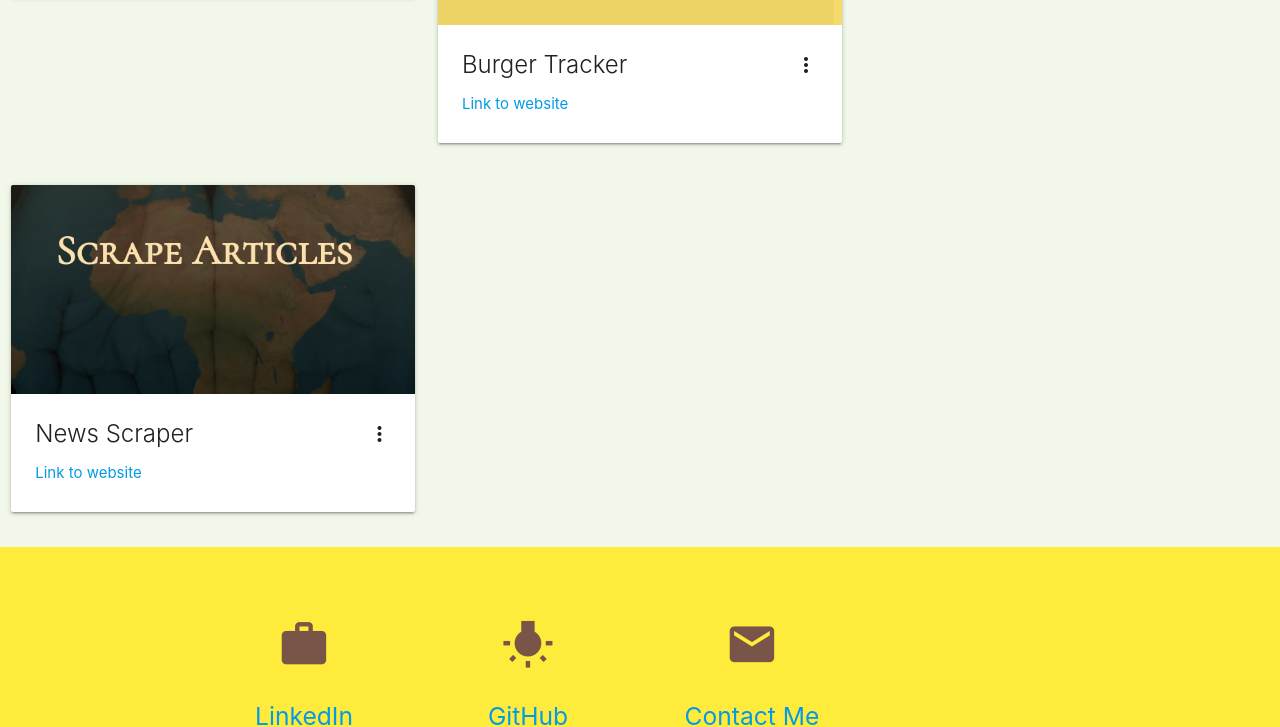
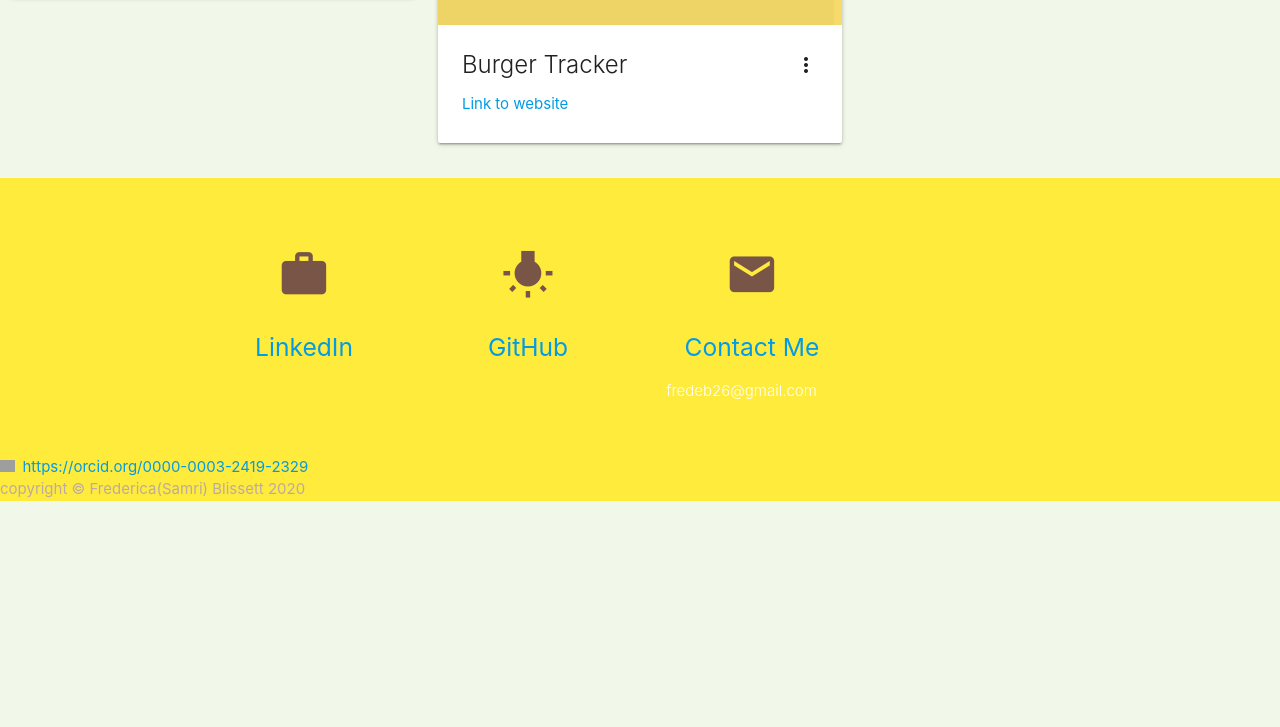
Before and after one commit to redricasa/materialize-portfolio, a plain HTML site: page projects.html in a window 1280 px wide. Shown: the part 1834-2561 px from the top of the page. After the commit the page ends 2355 px from the top, so only its background shows below. Drawn offline with nearby package versions, Linux system fonts and the light colour scheme; grey boxes are pictures that could not be loaded; a script that the page names is missing.

Commit message:
got rid of links to resume page. updated links in project page

```diff
--- a/projects.html
+++ b/projects.html
@@ -27,7 +27,7 @@
             <a href="#" data-target="mobile-demo" class="sidenav-trigger"><i class="material-icons">menu</i></a>
             <ul class="right hide-on-med-and-down">
               <li><a href="index.html">Home</a></li>
-              <li><a href="resume.html">Resume</a></li>
+              <!-- <li><a href="resume.html">Resume</a></li> -->
               <li><a href="ventures.html">Ventures</a></li>
             </ul>
           </div>
@@ -112,7 +112,7 @@
           </div>
           <div class="card-content">
             <span class="card-title activator grey-text text-darken-4">Dare to Inspire: Group project<i class="material-icons right">more_vert</i></span>
-            <p><a href="https://redricasa.github.io/inspire/" target="_blank">Link to website</a></p>
+            <p><a href="https://ga-cabrera.github.io/Inspire-Image-Creator/" target="_blank">Link to website</a></p>
           </div>
           <div class="card-reveal">
             <span class="card-title grey-text text-darken-4">Dare to Inspire: Group project<i class="material-icons right">close</i></span>
@@ -160,7 +160,7 @@
           </div>
           <div class="card-content">
             <span class="card-title activator grey-text text-darken-4">Burger Tracker<i class="material-icons right">more_vert</i></span>
-            <p><a href="https://redricasa.github.io/burger/" target="_blank">Link to website</a></p>
+            <p><a href="https://warm-waters-07196.herokuapp.com/" target="_blank">Link to website</a></p>
           </div>
           <div class="card-reveal">
             <span class="card-title grey-text text-darken-4">Burger Tracker<i class="material-icons right">close</i></span>
@@ -186,7 +186,7 @@
     </div>
     <!-- end of 3 card row -->
     <!-- start of 3 card row -->
-    <div class="row">
+    <!-- <div class="row">
       <div class="col s12 m4 l4">
         <div class="card">
           <div class="card-image waves-effect waves-block waves-light">
@@ -202,7 +202,7 @@
           </div>
         </div>
       </div>
-    </div>
+    </div> -->
     <!-- end of 3 card row -->
     <!-- PROJECTS end -->
     <footer class="page-footer yellow">
```
Also changed, not shown: index.html (+1 -1 lines), resume.html (+1 -1 lines), ventures.html (+1 -1 lines).
